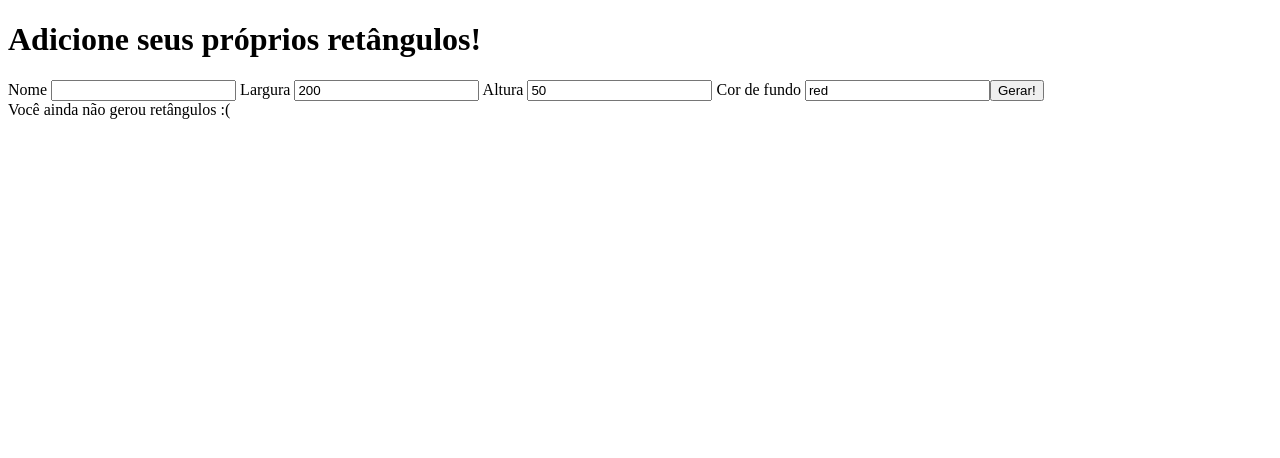
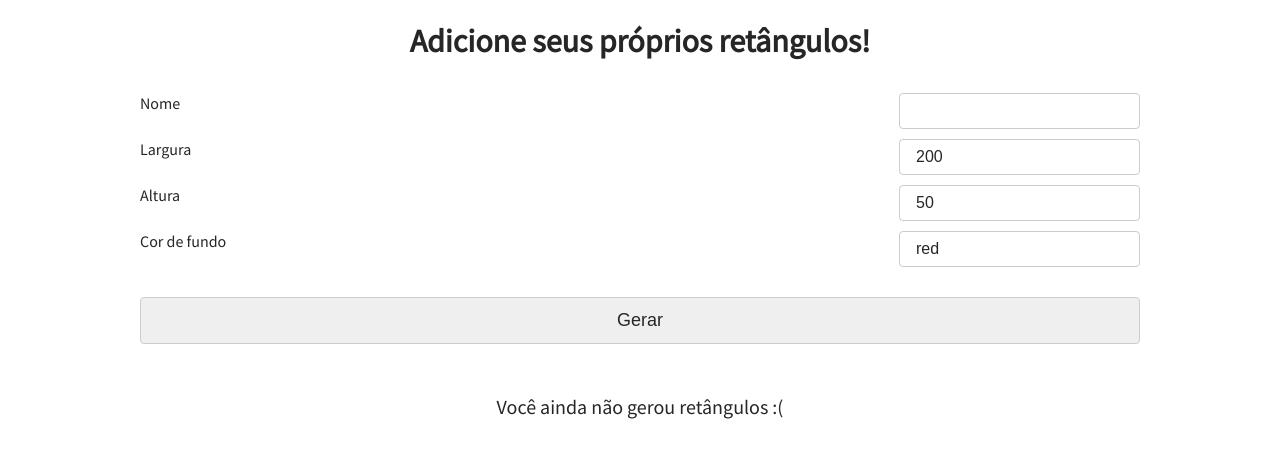
Before and after one commit to mibsbalsante/wtm-vue-parcel, a Vue app: page / in a window 1280 px wide. Shown: the top 458 px of the page. Built offline with nearby package versions, Linux system fonts and the light colour scheme.

Commit message:
style: align content, add spacing and make text, button and inputs bigger

```diff
--- a/index.html
+++ b/index.html
@@ -5,6 +5,7 @@
   <meta name="viewport" content="width=device-width, initial-scale=1.0">
   <meta http-equiv="X-UA-Compatible" content="ie=edge">
   <title>Vue.JS + Parcel test</title>
+  <link href="https://fonts.googleapis.com/css?family=Source+Sans+Pro" rel="stylesheet">
 </head>
 <body>
   <div id="app"></div>
--- a/src/App.vue
+++ b/src/App.vue
@@ -24,3 +24,14 @@
     }
   }
 </script>
+
+<style scoped>
+  .app {
+    max-width: 1000px;
+    margin: 0 auto;
+  }
+
+  .title {
+    text-align: center;
+  }
+</style>
--- a/src/Form.vue
+++ b/src/Form.vue
@@ -16,7 +16,7 @@
       Cor de fundo
       <input class="input" type="text" v-model="options.bgColor" id="bgColor">
     </label>
-    <button>Gerar!</button>
+    <button class="button">Gerar</button>
   </form>
 </template>
 
@@ -36,3 +36,40 @@
     }
   }
 </script>
+
+<style scoped>
+  .label {
+    display: flex;
+    justify-content: space-between;
+    padding: 10px 0 0;
+  }
+
+  .input {
+    padding: 8px 16px;
+  }
+
+  .button {
+    font-size: 18px;
+    padding: 12px 40px;
+    width: 100%;
+    margin: 30px 0;
+  }
+
+  .input,
+  .button {
+    border-radius: 4px;
+    transition: border 0.3s linear, box-shadow 0.4s linear;
+    border: 1px solid var(--color-grey);
+  }
+
+  .input:hover {
+    border: 1px solid var(--color-dark);
+  }
+
+  .input:focus,
+  .button:focus {
+    outline: 0;
+    border: 1px solid var(--color-blue);
+    box-shadow: 0 0 1px 1px var(--color-blue);
+  }
+</style>
--- a/src/List.vue
+++ b/src/List.vue
@@ -1,12 +1,12 @@
 <template>
-  <ul v-if="list.length > 0">
-    <li v-for="item in list" :key="item.name">
+  <ul class="list" v-if="list.length > 0">
+    <li class="item" v-for="item in list" :key="item.name">
       <div
         :style="{width: `${item.width}px`, height: `${item.height}px`, backgroundColor: item.bgColor}"
       >{{item.name}}</div>
     </li>
   </ul>
-  <div v-else>Você ainda não gerou retângulos :(</div>
+  <p class="empty" v-else>Você ainda não gerou retângulos :(</p>
 </template>
 
 
@@ -16,3 +16,19 @@
     props: { list: Array }
   }
 </script>
+
+<style scoped>
+  .empty {
+    text-align: center;
+    font-size: 20px;
+  }
+
+  .list {
+    list-style: none;
+    padding: 0;
+  }
+
+  .list .item {
+    padding: 15px 0;
+  }
+</style>
--- a/src/index.js
+++ b/src/index.js
@@ -1,5 +1,7 @@
 import Vue from 'vue'
 import App from './App'
+
+import './styles.css'
 
 const app = new Vue({
   el: '#app',
--- /dev/null
+++ b/src/styles.css
@@ -0,0 +1,30 @@
+:root {
+  --color-dark: #262626;
+  --color-blue: #22a7f0;
+  --color-grey: #ccc;
+}
+
+* {
+  box-sizing: border-box;
+}
+
+body {
+  font-family: 'Source Sans Pro',
+                -apple-system,
+                BlinkMacSystemFont,
+                'Segoe UI',
+                Roboto,
+                Helvetica,
+                Arial,
+                sans-serif,
+                'Apple Color Emoji',
+                'Segoe UI Emoji',
+                'Segoe UI Symbol';
+}
+
+body,
+button,
+input {
+  font-size: 16px;
+  color: var(--color-dark);
+}
```
